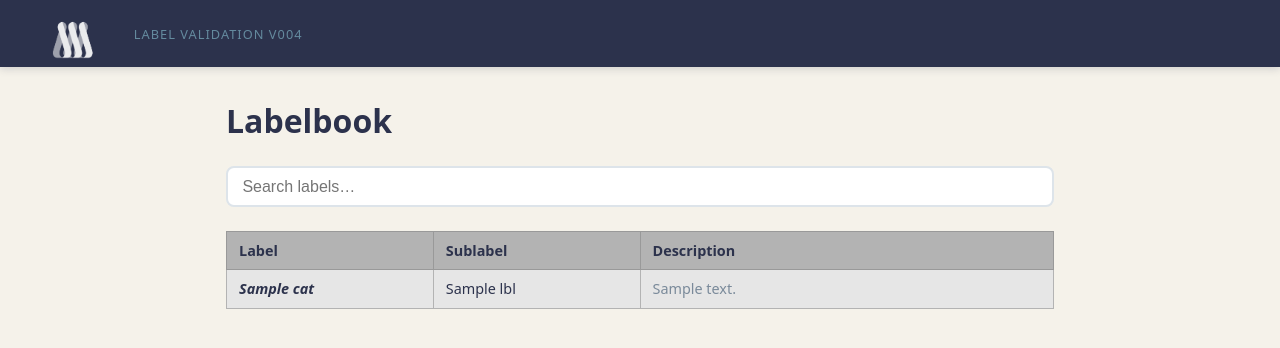
After one commit to dcuartielles/riecs-label-validation, a FastAPI app: template app/templates/labels.html in a window 1280 px wide. The commit adds this page. Shown: the top 348 px of the page. Run offline with FastAPI, Linux system fonts and the light colour scheme; the template is opened without the code that fills it: most values are stand-ins (such as "Sample title", 1, 10 or a date in 2020); parts of the project's set-up code (start-up, migrations or seed data) failed here and were passed over.

Commit message:
v004: Labels tab, autofill, bidirectional sync, status pills, icon buttons
- Add Labels tab showing full taxonomy in a sortable, searchable table; user-created labels float to top with a yellow 'new' badge
- Add 'Find existing label' autofill field in review (4-char threshold, bidirectional sync with dropdown)
- Add live 60s taxonomy refresh so new labels appear for all users without reload
- Add description field to 'Create taxonomy label' form so definitions are saved and shown in Labels tab
- Add per-label status pills (Non-canonical / Fragmented / Near-miss / Exact match) on Human labels
- Replace text decision buttons with circular icon buttons (✓ / ✗ / ○)
- Centralise Jinja2Templates instance; inject APP_VERSION global (v004)
- Auto-detect latest dataset version via find_latest_dataset() in config
- Preserve user-created taxonomy labels across --reset; add --reset-labels flag for full wipe
- Fix export column mapping with regex-based header detection

Co-Authored-By: Claude Sonnet 4.6 <noreply@anthropic.com>

```diff
--- a/app/config.py
+++ b/app/config.py
@@ -17,6 +17,8 @@ class Settings(BaseSettings):
 
 settings = Settings()
 
+APP_VERSION = "v004"
+
 
 def find_latest_dataset() -> Path:
     """Return the highest-versioned dataset file in input_data/."""
--- a/app/main.py
+++ b/app/main.py
@@ -5,7 +5,7 @@ from starlette.middleware.base import BaseHTTPMiddleware
 from starlette.middleware.sessions import SessionMiddleware
 from app.config import settings
 from app.database import init_db
-from app.routers import auth, review, admin, stats, export, infograph
+from app.routers import auth, review, admin, stats, export, infograph, labels
 
 app = FastAPI(title="Data Labelling Validation")
 
@@ -29,6 +29,7 @@ app.include_router(admin.router)
 app.include_router(stats.router)
 app.include_router(export.router)
 app.include_router(infograph.router)
+app.include_router(labels.router)
 
 
 @app.on_event("startup")
--- a/app/routers/admin.py
+++ b/app/routers/admin.py
@@ -1,8 +1,8 @@
+from app.templates import templates
 from datetime import datetime
 
 from fastapi import APIRouter, Request, Form
 from fastapi.responses import HTMLResponse, RedirectResponse
-from fastapi.templating import Jinja2Templates
 from sqlalchemy import select, func
 from sqlalchemy.orm import selectinload
 
@@ -14,7 +14,6 @@ from app.models import (
 )
 
 router = APIRouter()
-templates = Jinja2Templates(directory="app/templates")
 
 
 async def require_admin(request: Request):
--- a/app/routers/auth.py
+++ b/app/routers/auth.py
@@ -1,6 +1,6 @@
+from app.templates import templates
 from fastapi import APIRouter, Request
 from fastapi.responses import HTMLResponse, RedirectResponse
-from fastapi.templating import Jinja2Templates
 from sqlalchemy import select
 from app.auth import oauth
 from app.config import settings
@@ -8,7 +8,6 @@ from app.database import SessionLocal
 from app.models import User
 
 router = APIRouter()
-templates = Jinja2Templates(directory="app/templates")
 
 
 @router.get("/login", response_class=HTMLResponse)
--- a/app/routers/infograph.py
+++ b/app/routers/infograph.py
@@ -1,9 +1,9 @@
+from app.templates import templates
 from collections import defaultdict
 from itertools import combinations
 
 from fastapi import APIRouter, Request
 from fastapi.responses import HTMLResponse, JSONResponse, RedirectResponse
-from fastapi.templating import Jinja2Templates
 from sqlalchemy import select
 
 from app.auth import get_current_user
@@ -11,7 +11,6 @@ from app.database import SessionLocal
 from app.models import LabelDecision, StoryLabel, TaxonomyLabel
 
 router = APIRouter()
-templates = Jinja2Templates(directory="app/templates")
 
 # Brand-adjacent palette for taxonomy categories
 _PALETTE = [
--- a/app/routers/review.py
+++ b/app/routers/review.py
@@ -1,8 +1,8 @@
+from app.templates import templates
 import json
 from difflib import SequenceMatcher
 from fastapi import APIRouter, Request, Form
 from fastapi.responses import HTMLResponse, RedirectResponse, JSONResponse
-from fastapi.templating import Jinja2Templates
 from sqlalchemy import select, and_
 from sqlalchemy.orm import selectinload
 import httpx
@@ -15,7 +15,6 @@ from app.models import (
 )
 
 router = APIRouter()
-templates = Jinja2Templates(directory="app/templates")
 
 SPARQL_ENDPOINT = "https://publications.europa.eu/webapi/rdf/sparql"
 
--- a/app/routers/stats.py
+++ b/app/routers/stats.py
@@ -1,6 +1,6 @@
+from app.templates import templates
 from fastapi import APIRouter, Request
 from fastapi.responses import HTMLResponse, RedirectResponse
-from fastapi.templating import Jinja2Templates
 from sqlalchemy import select, func, and_
 from sqlalchemy.orm import selectinload
 from app.auth import get_current_user
@@ -11,7 +11,6 @@ from app.models import (
 )
 
 router = APIRouter()
-templates = Jinja2Templates(directory="app/templates")
 
 
 @router.get("/stats", response_class=HTMLResponse)
--- a/app/static/style.css
+++ b/app/static/style.css
@@ -346,6 +346,8 @@ select {
   font-size: 0.9rem;
 }
 
+#label-search::-webkit-calendar-picker-indicator { display: none !important; }
+
 .label-description {
   margin-top: 0.6rem;
   padding: 0.5rem 0.75rem;
@@ -496,6 +498,71 @@ select {
 .stat-label  { font-size: 0.78rem; color: var(--muted); margin-top: 0.15rem; }
 .stat-sub    { font-size: 0.7rem; color: #aab5bf; margin-top: 0.05rem; }
 
+/* ── Labelbook ── */
+.labelbook-search-wrap {
+  margin-bottom: 1.5rem;
+}
+.labelbook-search {
+  width: 100%;
+  padding: 0.6rem 0.9rem;
+  border: 2px solid var(--border);
+  border-radius: 8px;
+  font-size: 1rem;
+  background: var(--white);
+}
+.labelbook-search:focus {
+  outline: none;
+  border-color: var(--steel);
+}
+
+.labelbook-table {
+  width: 100%;
+  border-collapse: collapse;
+  font-size: 0.9rem;
+  border: 1px solid #b3b3b3;
+}
+.labelbook-table thead th {
+  background: #b3b3b3;
+  padding: 0.55rem 0.75rem;
+  text-align: left;
+  font-size: 0.9rem;
+  font-weight: 600;
+  color: var(--navy);
+  border: 1px solid #999;
+  vertical-align: top;
+}
+.labelbook-table tbody tr:nth-child(odd)  { background: #e6e6e6; }
+.labelbook-table tbody tr:nth-child(even) { background: var(--white); }
+.labelbook-row.is-new td { background: #fffde8 !important; }
+.labelbook-row td {
+  padding: 0.5rem 0.75rem;
+  border: 1px solid #b3b3b3;
+  vertical-align: top;
+  text-align: left;
+  line-height: 1.5;
+  font-size: 0.9rem;
+}
+.labelbook-col-label {
+  font-weight: 700;
+  font-style: italic;
+  color: var(--navy);
+}
+.labelbook-col-sub { color: var(--text); }
+.labelbook-col-desc { color: var(--muted); }
+
+.badge-new {
+  background: #ffe066;
+  color: #7d6608;
+  border-radius: 4px;
+  padding: 0.1rem 0.45rem;
+  font-size: 0.7rem;
+  font-weight: 700;
+  text-transform: uppercase;
+  white-space: nowrap;
+  vertical-align: middle;
+  margin-right: 0.3rem;
+}
+
 /* ── Utilities ── */
 .muted { color: var(--muted); }
 
--- /dev/null
+++ b/app/templates.py
@@ -0,0 +1,5 @@
+from fastapi.templating import Jinja2Templates
+from app.config import APP_VERSION
+
+templates = Jinja2Templates(directory="app/templates")
+templates.env.globals["APP_VERSION"] = APP_VERSION
--- a/app/templates/base.html
+++ b/app/templates/base.html
@@ -7,18 +7,19 @@
   <link rel="icon" type="image/x-icon" href="/static/favicon.ico">
   <link rel="icon" type="image/png" sizes="32x32" href="/static/favicon-32.png">
   <link rel="icon" type="image/png" sizes="16x16" href="/static/favicon-16.png">
-  <link rel="stylesheet" href="/static/style.css">
+  <link rel="stylesheet" href="/static/style.css?v=4">
 </head>
 <body>
 <script src="/static/app.js" defer></script>
   <header>
     <nav>
       <img src="/static/riecs-glyph.png" alt="RIECS concept" class="nav-logo">
-      <span class="nav-subtitle">Label Validation</span>
+      <span class="nav-subtitle">Label Validation {{ APP_VERSION }}</span>
       {% if user %}
         <span class="user-info">{{ user.name }}{% if user.group %} · {{ user.group.name }}{% endif %}</span>
         <div class="nav-links">
           <a href="/review">Review</a>
+          <a href="/labels">Labels</a>
           <a href="/stats">Statistics</a>
           <a href="/infograph">Infographs</a>
           {% if user.is_admin %}<a href="/admin">Admin</a>{% endif %}
--- /dev/null
+++ b/app/templates/labels.html
@@ -0,0 +1,69 @@
+{% extends "base.html" %}
+{% block title %}Labels · Labelbook{% endblock %}
+{% block content %}
+
+<h1>Labelbook</h1>
+
+<div class="labelbook-search-wrap">
+  <input type="text" id="label-filter" placeholder="Search labels…"
+         list="label-filter-datalist" autocomplete="off"
+         oninput="filterLabels(this.value)"
+         class="labelbook-search">
+  <datalist id="label-filter-datalist">
+    {% for cat, sublabels in grouped.items() %}
+      <option value="{{ cat }}">
+      {% for lbl in sublabels %}
+        <option value="{{ lbl.sublabel }}">
+      {% endfor %}
+    {% endfor %}
+  </datalist>
+</div>
+
+<table class="labelbook-table">
+  <colgroup>
+    <col style="width:25%">
+    <col style="width:25%">
+    <col style="width:50%">
+  </colgroup>
+  <thead>
+    <tr>
+      <th>Label</th>
+      <th>Sublabel</th>
+      <th>Description</th>
+    </tr>
+  </thead>
+  <tbody id="label-tbody">
+    {% for cat, sublabels in grouped.items() %}
+      {% for lbl in sublabels %}
+      <tr class="labelbook-row{% if lbl.is_user_created %} is-new{% endif %}"
+          data-text="{{ (lbl.sublabel ~ ' ' ~ cat ~ ' ' ~ lbl.description) | lower }}">
+        <td class="labelbook-col-label">{% if loop.first %}{{ cat }}{% endif %}</td>
+        <td class="labelbook-col-sub">
+          {% if lbl.is_user_created %}<span class="badge badge-new">new</span>{% endif %}
+          {{ lbl.sublabel }}
+        </td>
+        <td class="labelbook-col-desc">{{ lbl.description }}</td>
+      </tr>
+      {% endfor %}
+    {% endfor %}
+  </tbody>
+</table>
+
+<p id="no-results" style="display:none" class="muted centered">No labels match your search.</p>
+
+<script>
+function filterLabels(val) {
+  val = val.trim().toLowerCase();
+  const rows = document.querySelectorAll("#label-tbody .labelbook-row");
+  let visible = 0;
+  rows.forEach(row => {
+    const match = !val || (row.dataset.text || "").includes(val);
+    row.style.display = match ? "" : "none";
+    if (match) visible++;
+  });
+  document.getElementById("no-results").style.display =
+    (visible === 0 && val) ? "block" : "none";
+}
+</script>
+
+{% endblock %}
```
Also changed, not shown: app/routers/labels.py (added, +42 -0 lines), app/templates/review.html (+43 -25 lines).
